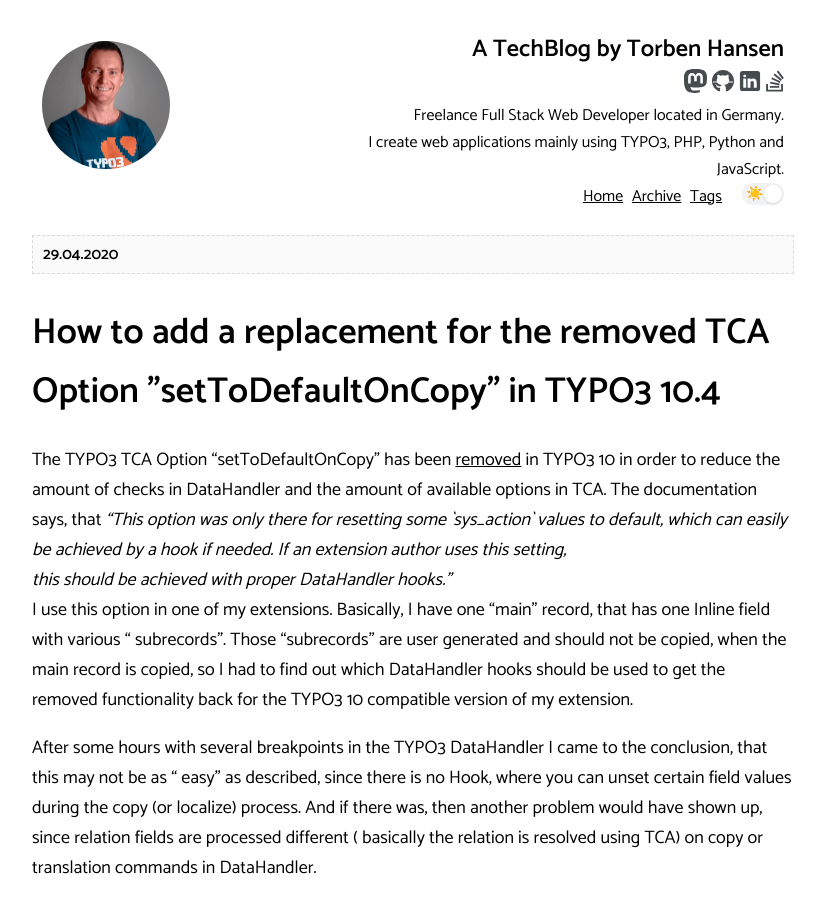
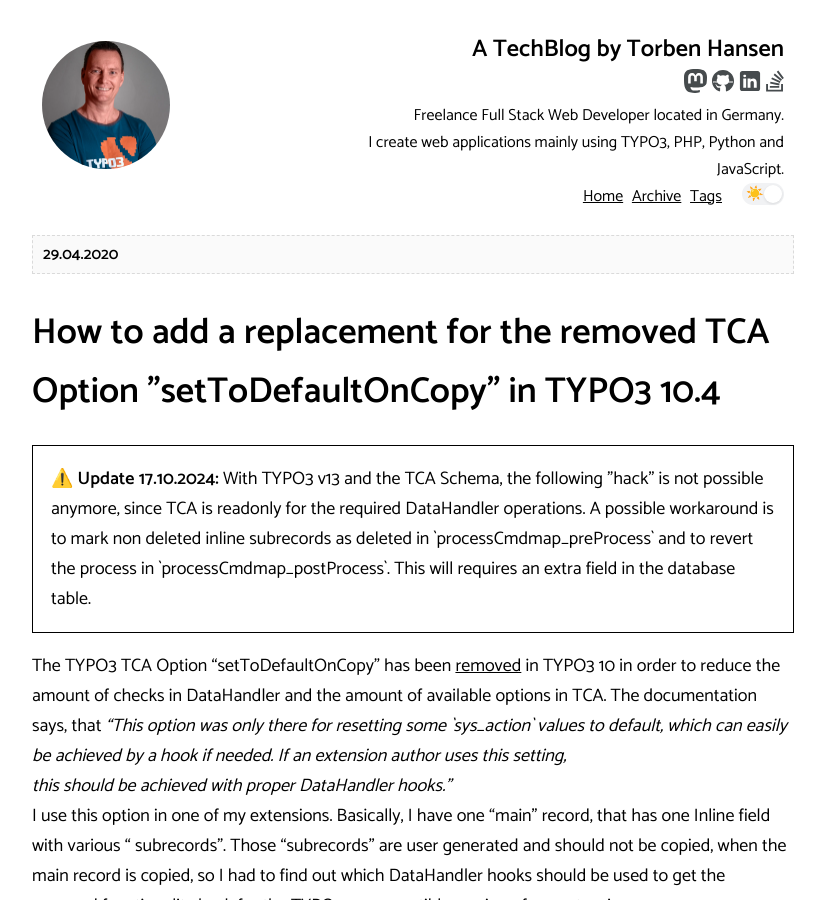
Before and after one commit to derhansen/derhansen.github.io, a Jekyll site: the page built from _posts/2020-04-29-replacement-for-settodefaultoncopy-in-typo3-10.md, in a window 1280 px wide and 900 px high. Shown: the whole window, without its empty margins (227-1052 px from the left). Built offline with Jekyll 4.4.1, drawn with Linux system fonts in a browser that asks for light colours; comment, search, counter and statistics services are not loaded.

Commit message:
Updated: How to add a replacement for the removed TCA Option "setToDefaultOnCopy" in

```diff
--- a/_posts/2020-04-29-replacement-for-settodefaultoncopy-in-typo3-10.md
+++ b/_posts/2020-04-29-replacement-for-settodefaultoncopy-in-typo3-10.md
@@ -8,11 +8,18 @@
 - TYPO3
 - TCA
 - setToDefaultOnCopy
-modified_time: '2020-04-29T20:15:42.332+02:00'
+modified_time: '2024-10-17T09:38:00.332+02:00'
 blogger_id: tag:blogger.com,1999:blog-6517038209122183182.post-6277615038991766885
 blogger_orig_url: http://www.derhansen.de/2020/04/replacement-for-settodefaultoncopy-in-typo3-10.html
 permalink: /2020/04/replacement-for-settodefaultoncopy-in-typo3-10.html
 ---
+
+<div class="alert-warning">
+<strong>⚠️ Update 17.10.2024:</strong> With TYPO3 v13 and the TCA Schema, the following "hack" is not
+possible anymore, since TCA is readonly for the required DataHandler operations. A possible workaround is to mark
+non deleted inline subrecords as deleted in `processCmdmap_preProcess` and to revert the process in
+`processCmdmap_postProcess`. This will requires an extra field in the database table.
+</div>
 
 The TYPO3 TCA Option "setToDefaultOnCopy" has been [removed](https://forge.typo3.org/issues/87989) in TYPO3 10 in order
 to reduce the amount of checks in DataHandler and the amount of available options in TCA. The documentation says,
```
